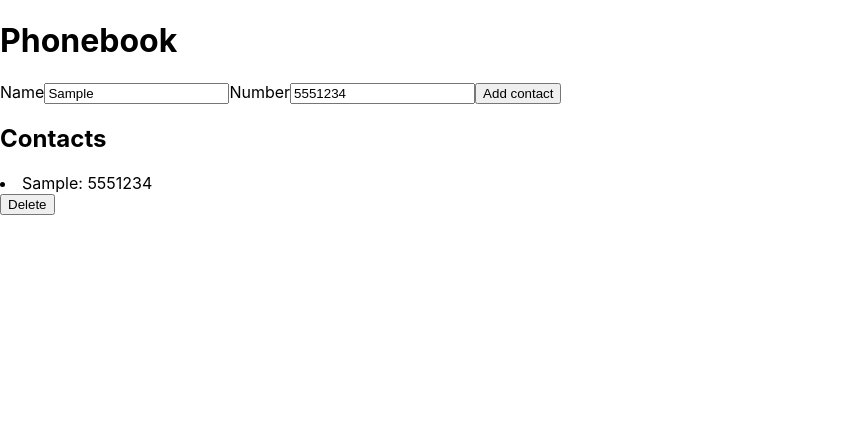
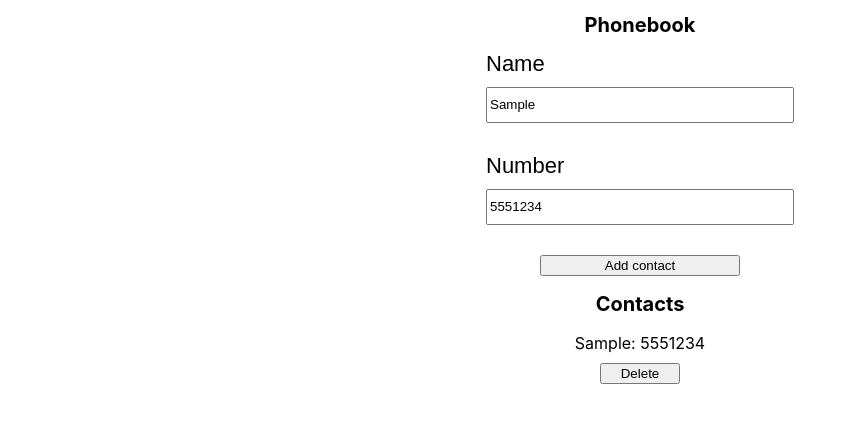
Before and after one commit to AlinaStadnyk/goit-react-hw-02-phonebook, a React (Create React App) app: page / in a window 1280 px wide. Both pictures are taken after typing "Sample", "5551234" into the empty fields and a click on the button "Add contact". Shown: the top 422 px of the page, without its empty margins (0-857 px from the left). Built offline with nearby package versions, Linux system fonts and the light colour scheme.

Commit message:
added styles

```diff
--- a/src/components/App.jsx
+++ b/src/components/App/App.jsx
@@ -1,8 +1,9 @@
 import { Component } from 'react';
-import Form from './Form';
-import ContactList from './ContactList';
+import Form from '../Form/Form';
+import ContactList from '../ContactList/ContactList';
 import { nanoid } from 'nanoid';
 import Notiflix from 'notiflix';
+import css from './App.module.css';
 export class App extends Component {
   state = {
     contacts: [],
@@ -29,12 +30,12 @@ export class App extends Component {
 
   render() {
     return (
-      <div>
-        <h1>Phonebook</h1>
+      <div className={css.main}>
+        <h1 className={css.title}>Phonebook</h1>
 
         <Form sendUserData={this.sendUserData} />
 
-        <h2>Contacts</h2>
+        <h2 className={css.title}>Contacts</h2>
 
         <ContactList
           list={this.state.contacts}
--- /dev/null
+++ b/src/components/App/App.module.css
@@ -0,0 +1,8 @@
+.main {
+  display: flex;
+  flex-direction: column;
+  align-items: center;
+}
+.title {
+  font-size: 20px;
+}
--- a/src/components/Contact.jsx
+++ /dev/null
@@ -1,11 +0,0 @@
-const Contact = ({ contact, handleDelete }) => {
-  return (
-    <>
-      <li>
-        {contact.name}: {contact.number}
-      </li>
-      <button onClick={() => handleDelete(contact.id)}>Delete</button>
-    </>
-  );
-};
-export default Contact;
--- /dev/null
+++ b/src/components/Contact/Contact.jsx
@@ -0,0 +1,14 @@
+import css from './Contact.module.css';
+const Contact = ({ contact, handleDelete }) => {
+  return (
+    <div className={css.item}>
+      <li className={css.contact}>
+        {contact.name}: {contact.number}
+      </li>
+      <button className={css.button} onClick={() => handleDelete(contact.id)}>
+        Delete
+      </button>
+    </div>
+  );
+};
+export default Contact;
--- /dev/null
+++ b/src/components/Contact/Contact.module.css
@@ -0,0 +1,10 @@
+.item {
+  list-style: none;
+  display: flex;
+  flex-direction: column;
+  gap: 10px;
+  align-items: center;
+}
+.button {
+  width: 80px;
+}
--- a/src/components/ContactList.jsx
+++ /dev/null
@@ -1,9 +0,0 @@
-import Contact from './Contact';
-const ContactList = ({ list, handleDelete }) => {
-  console.log(list);
-  return list.map(el => (
-    <Contact contact={el} key={el.id} handleDelete={handleDelete} />
-  ));
-};
-
-export default ContactList;
--- /dev/null
+++ b/src/components/ContactList/ContactList.jsx
@@ -0,0 +1,14 @@
+import Contact from '../Contact/Contact';
+import css from './ContactList.module.css';
+const ContactList = ({ list, handleDelete }) => {
+  console.log(list);
+  return (
+    <div className={css.list}>
+      {list.map(el => (
+        <Contact contact={el} key={el.id} handleDelete={handleDelete} />
+      ))}
+    </div>
+  );
+};
+
+export default ContactList;
--- /dev/null
+++ b/src/components/ContactList/ContactList.module.css
@@ -0,0 +1,6 @@
+.list {
+  display: flex;
+  flex-direction: column;
+  gap: 15px;
+  align-items: center;
+}
--- a/src/components/Form.jsx
+++ /dev/null
@@ -1,46 +0,0 @@
-import { Component } from 'react';
-class Form extends Component {
-  state = {
-    contacts: [],
-    name: '',
-    number: '',
-  };
-  handleChange = ({ target: { value, name } }) => {
-    this.setState({
-      [name]: value,
-    });
-  };
-  handleSubmit = event => {
-    event.preventDefault();
-
-    this.props.sendUserData(this.state);
-    this.setState({
-      name: '',
-      number: '',
-    });
-  };
-  render() {
-    return (
-      <form onSubmit={this.handleSubmit}>
-        <label>Name</label>
-        <input
-          type="text"
-          name="name"
-          required
-          value={this.name}
-          onChange={this.handleChange}
-        />
-        <label>Number</label>
-        <input
-          type="tel"
-          name="number"
-          required
-          value={this.number}
-          onChange={this.handleChange}
-        />
-        <button type="submit">Add contact</button>
-      </form>
-    );
-  }
-}
-export default Form;
--- /dev/null
+++ b/src/components/Form/Form.jsx
@@ -0,0 +1,56 @@
+import { Component } from 'react';
+import css from './Form.module.css';
+class Form extends Component {
+  state = {
+    contacts: [],
+    name: '',
+    number: '',
+  };
+  handleChange = ({ target: { value, name } }) => {
+    this.setState({
+      [name]: value,
+    });
+  };
+  handleSubmit = event => {
+    event.preventDefault();
+
+    this.props.sendUserData(this.state);
+    this.setState({
+      name: '',
+      number: '',
+    });
+  };
+
+  render() {
+    return (
+      <form className={css.form} onSubmit={this.handleSubmit}>
+        <li className={css.item}>
+          <label className={css.label}>Name</label>
+          <input
+            className={css.input}
+            type="text"
+            name="name"
+            required
+            value={this.name}
+            onChange={this.handleChange}
+          />
+        </li>
+        <li className={css.item}>
+          <label className={css.label}>Number</label>
+          <input
+            className={css.input}
+            type="tel"
+            name="number"
+            required
+            value={this.number}
+            onChange={this.handleChange}
+          />
+        </li>
+        <button className={css.button} type="submit">
+          Add contact
+        </button>
+      </form>
+    );
+  }
+}
+export default Form;
--- /dev/null
+++ b/src/components/Form/Form.module.css
@@ -0,0 +1,25 @@
+.form {
+  display: flex;
+  flex-direction: column;
+  gap: 30px;
+  list-style: none;
+  align-items: center;
+}
+.item {
+  display: flex;
+  flex-direction: column;
+  gap: 10px;
+}
+
+.input {
+  width: 300px;
+  height: 30px;
+}
+.label {
+  font-family: Arial, Helvetica, sans-serif;
+  font-size: 22px;
+  font-weight: 700px;
+}
+.button {
+  width: 200px;
+}
--- a/src/index.js
+++ b/src/index.js
@@ -1,6 +1,6 @@
 import React from 'react';
 import ReactDOM from 'react-dom/client';
-import { App } from 'components/App';
+import { App } from 'components/App/App';
 import './index.css';
 
 ReactDOM.createRoot(document.getElementById('root')).render(
```
